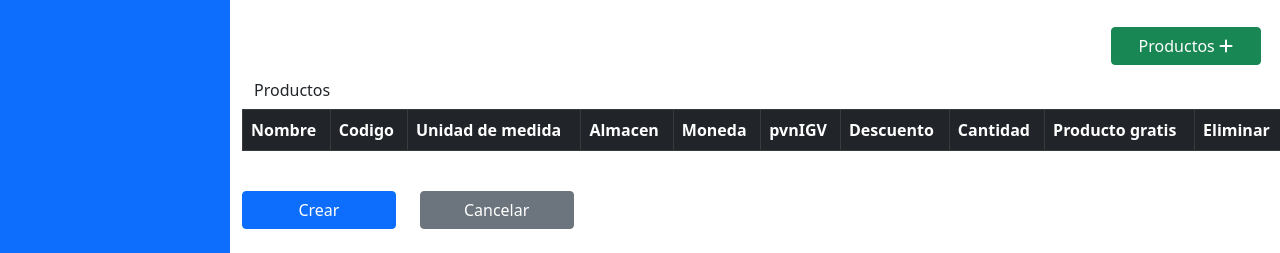
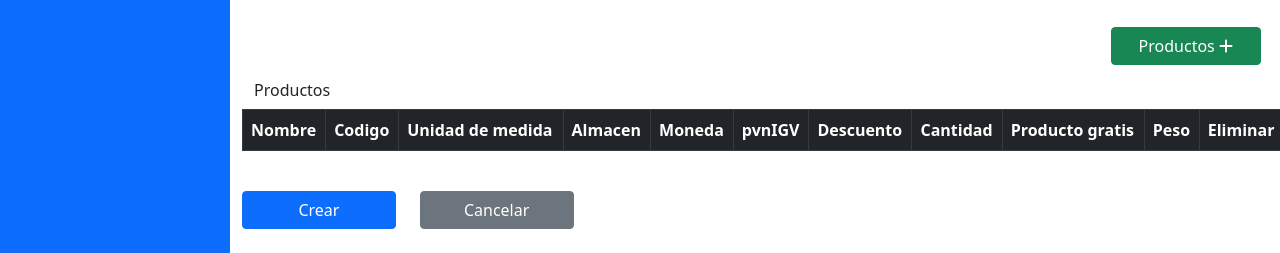
Before and after one commit to franciscoSegovia1997/AppMetalprotec, a Django app: template salesMetalprotec/templates/newGuideMetalprotec.html in a window 1280 px wide. Shown: the part 2230-2483 px from the top of the page. Run offline with Django 4.2, Linux system fonts and the light colour scheme; the template is opened without the code that fills it, so the values that code supplies are empty; some libraries are stand-ins or nearby versions.

Commit message:
[ADD] New Guide Metalprotec

```diff
--- a/salesMetalprotec/templates/newGuideMetalprotec.html
+++ b/salesMetalprotec/templates/newGuideMetalprotec.html
@@ -370,6 +370,7 @@
                         <th scope="col">Descuento</th>
                         <th scope="col">Cantidad</th>
                         <th scope="col">Producto gratis</th>
+                        <th scope="col">Peso</th>
                         <th scope="col">Eliminar</th>
                     </thead>
                     <tbody id="productsItems"></tbody>
```
